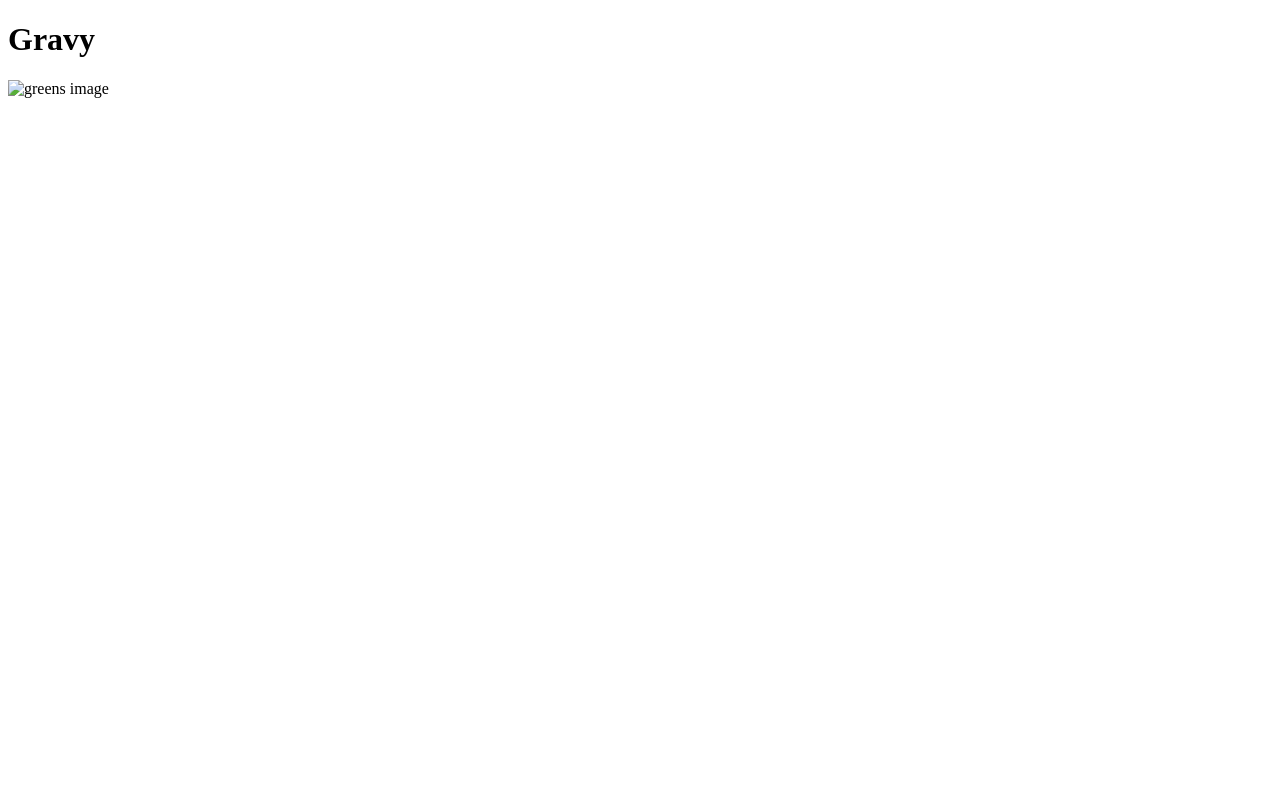
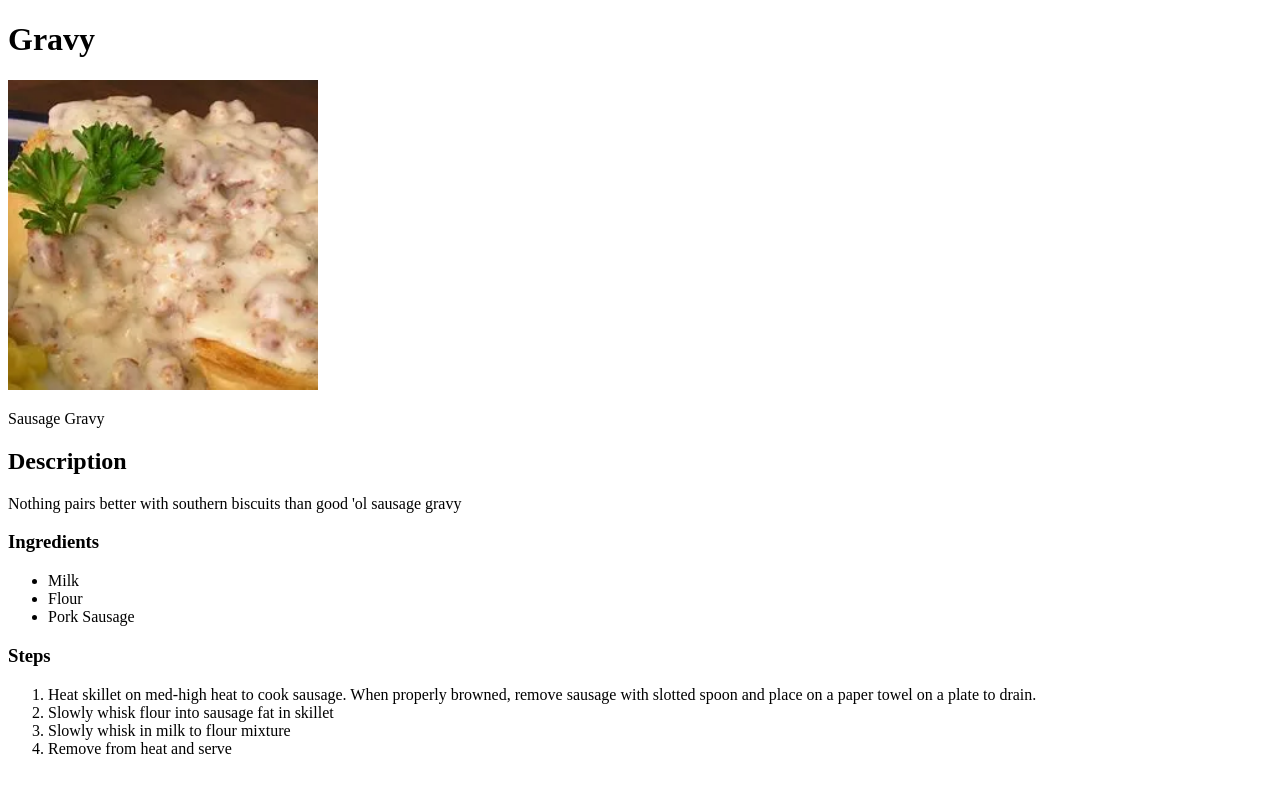
Before and after one commit to Mandatorycode/odin-recipes, a plain HTML site: page recipes/gravy.html in a window 1280 px wide. Drawn offline with Linux system fonts and the light colour scheme.

Commit message:
Add gravy image. Complete text and image content for gravy html page

```diff
--- a/recipes/gravy.html
+++ b/recipes/gravy.html
@@ -9,7 +9,27 @@
 
     <body>
         <h1>Gravy</h1>
-        <img src="./recipes/greens.webp" alt="greens image" height="310" width="310">
+            <img src="gravy.webp" alt="image of gravy" height="310" width="310">
+            <p>Sausage Gravy</p>
+        <h2>Description</h2>
+            <p>Nothing pairs better with southern biscuits than good 'ol sausage gravy</p>
+        <h3>Ingredients</h3>
+            <ul>
+                <li>Milk</li>
+                <li>Flour</li>
+                <li>Pork Sausage</li>
+            </ul>
+        <h3>Steps</h3>
+            <ol>
+                <li>Heat skillet on med-high heat to cook sausage. When
+                    properly browned, remove sausage with slotted spoon
+                    and place on a paper towel on a plate to drain.
+                </li>
+                <li>Slowly whisk flour into sausage fat in skillet</li>
+                <li>Slowly whisk in milk to flour mixture</li>
+                <li>Remove from heat and serve</li>
+            </ol>
+
     </body>
 
 
```
Also changed, not shown: recipes/gravy.webp (added).
